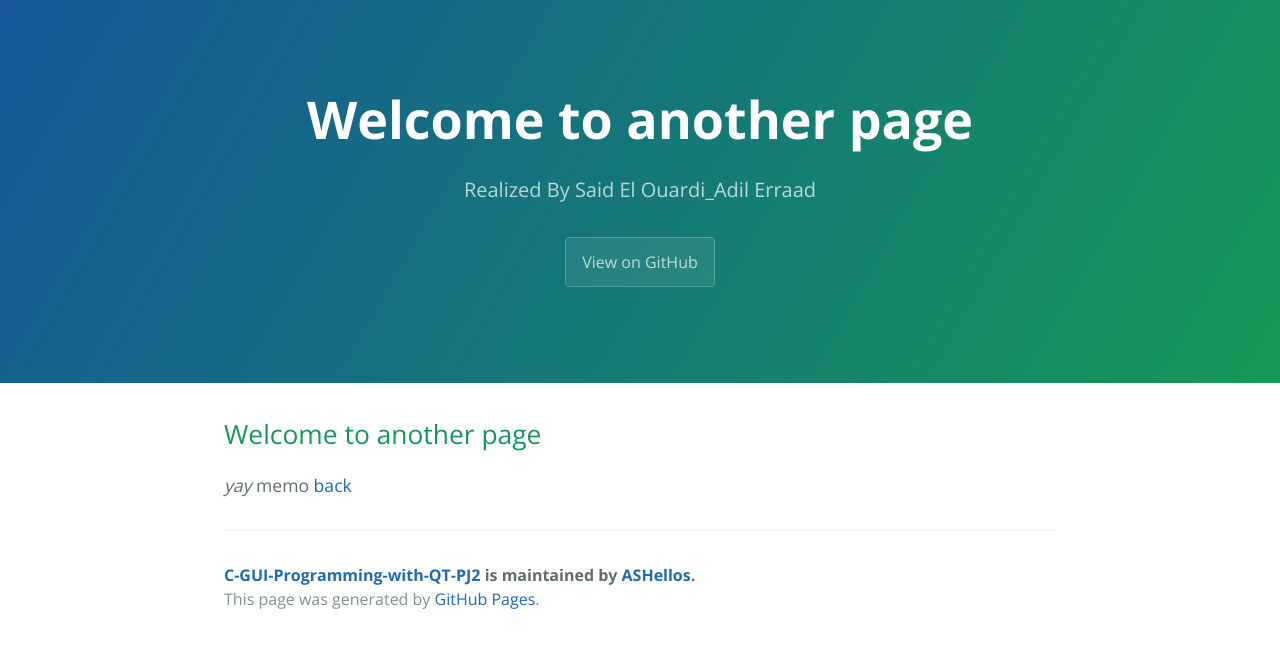
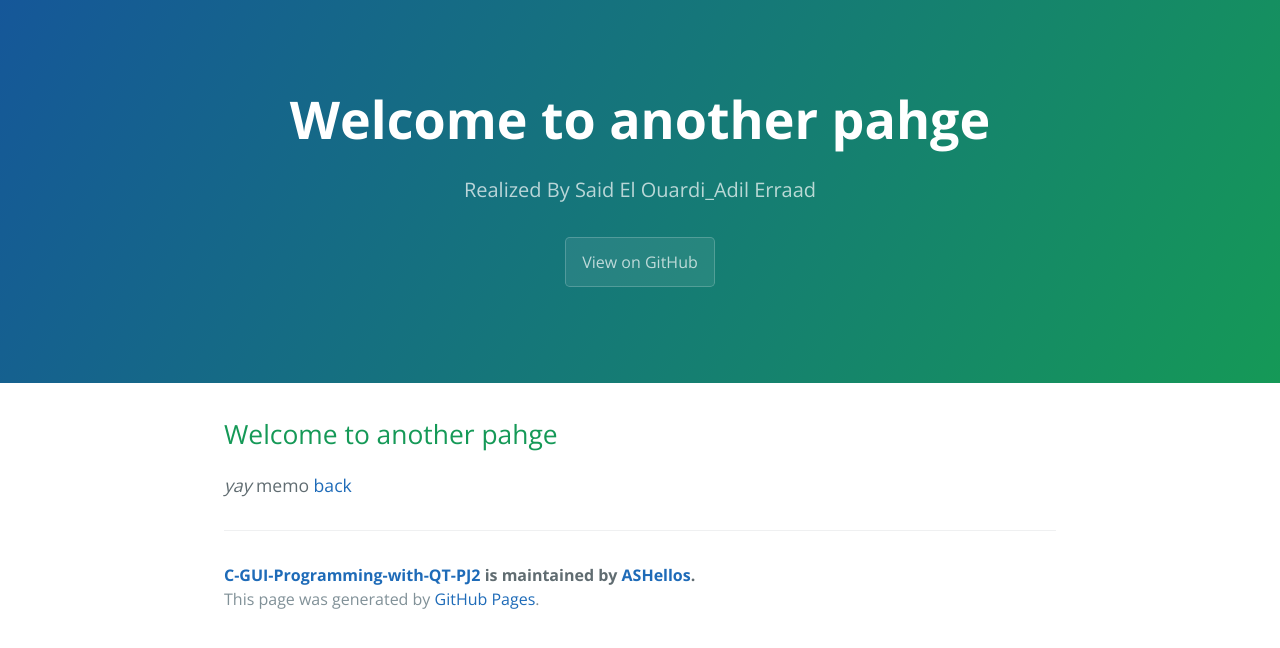
Before and after one commit to ASHellos/C-GUI-Programming-with-QT-PJ2, a Jekyll site: the page built from Another_Page/index.md, in a window 1280 px wide. Shown: the top 648 px of the page. Built offline with Jekyll 4.4.1, drawn with Linux system fonts in a browser that asks for light colours; our own code applies the rules of GitHub Pages for plain Markdown files.

Commit message:
Update index.md

```diff
--- a/Another_Page/index.md
+++ b/Another_Page/index.md
@@ -1,5 +1,5 @@
 
-## Welcome to another page
+## Welcome to another pahge
 
 _yay_
 memo
```
